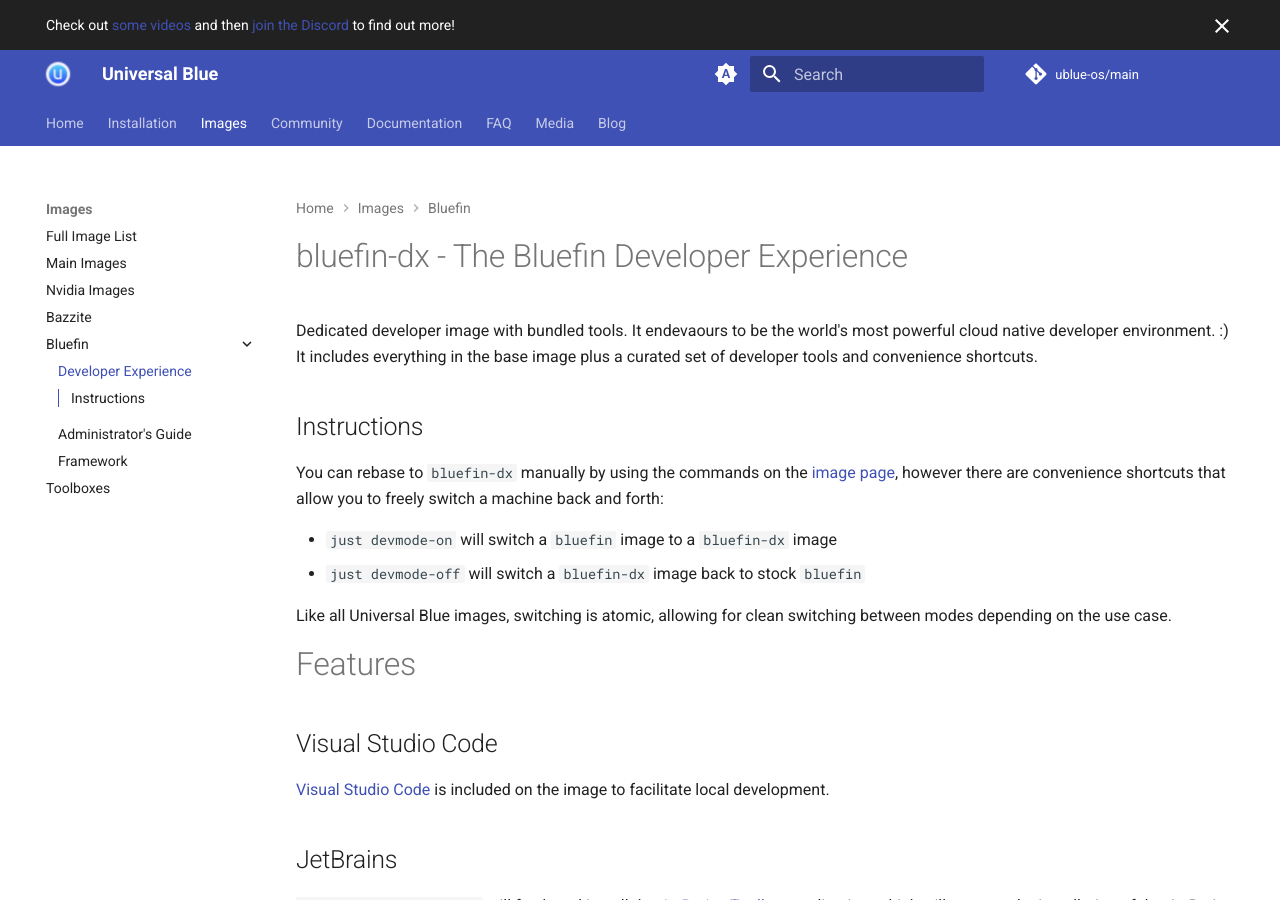
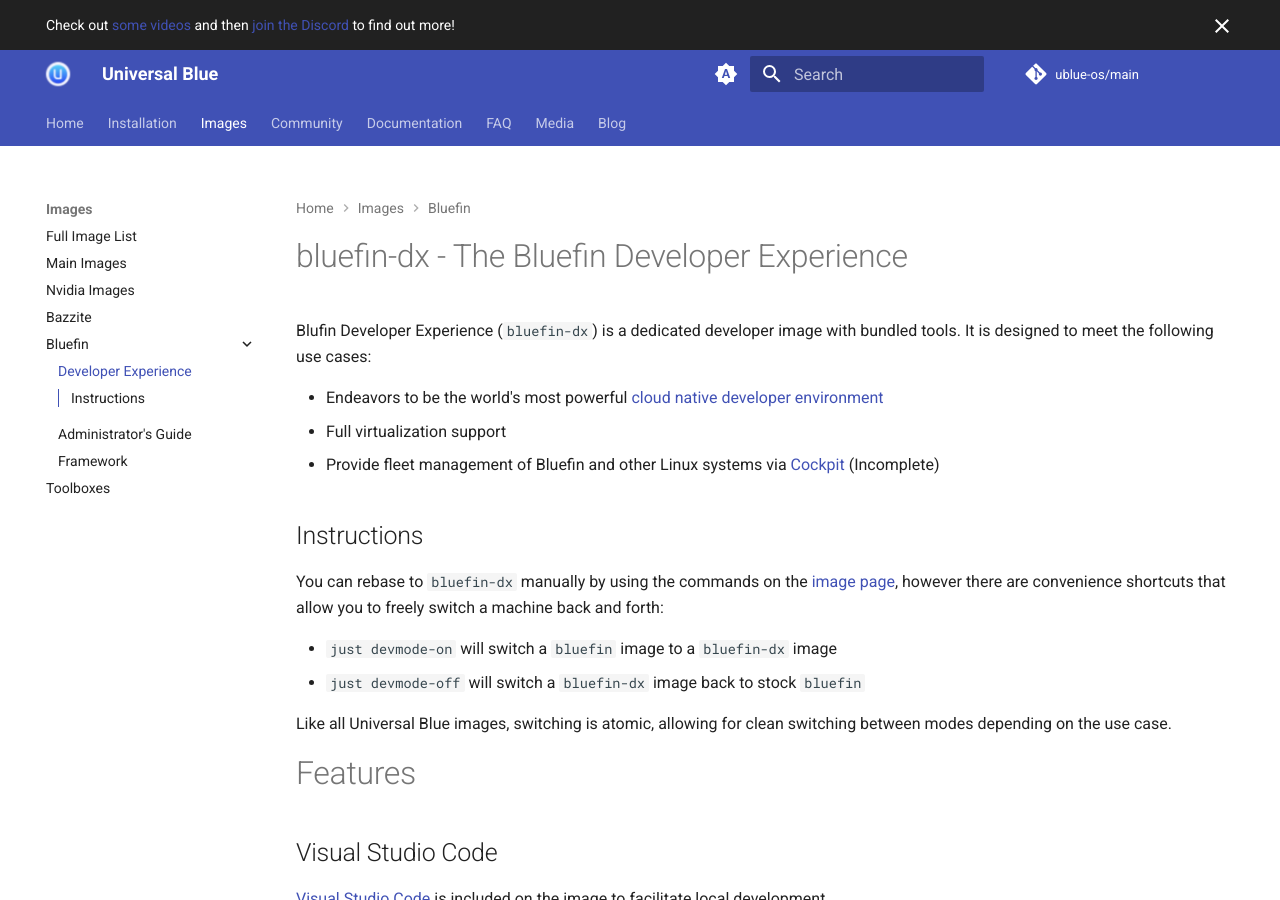
Before and after one commit to ublue-os/website, an MkDocs documentation site: the page built from docs/images/bluefin/developer-experience.md, in a window 1280 px wide and 900 px high. Built offline with MkDocs 1.6.1 and Material for MkDocs 9.7.7, drawn with Linux system fonts in a browser that asks for light colours; comment, search, counter and statistics services are not loaded.

Commit message:
feat: add bluefin-dx intro (#335)
* feat: add bluefin-dx intro

* fix: spelling

```diff
--- a/docs/images/bluefin/developer-experience.md
+++ b/docs/images/bluefin/developer-experience.md
@@ -1,6 +1,11 @@
 # bluefin-dx - The Bluefin Developer Experience
 
-Dedicated developer image with bundled tools. It endevaours to be the world's most powerful cloud native developer environment. :) It includes everything in the base image plus a curated set of developer tools and convenience shortcuts.
+Blufin Developer Experience (`bluefin-dx`) is a dedicated developer image with bundled tools.
+It is designed to meet the following use cases:
+
+- Endeavors to be the world's most powerful [cloud native developer environment](https://landscape.cncf.io/)
+- Full virtualization support
+- Provide fleet management of Bluefin and other Linux systems via [Cockpit](https://cockpit-project.org/) (Incomplete)
 
 ## Instructions
 
```
